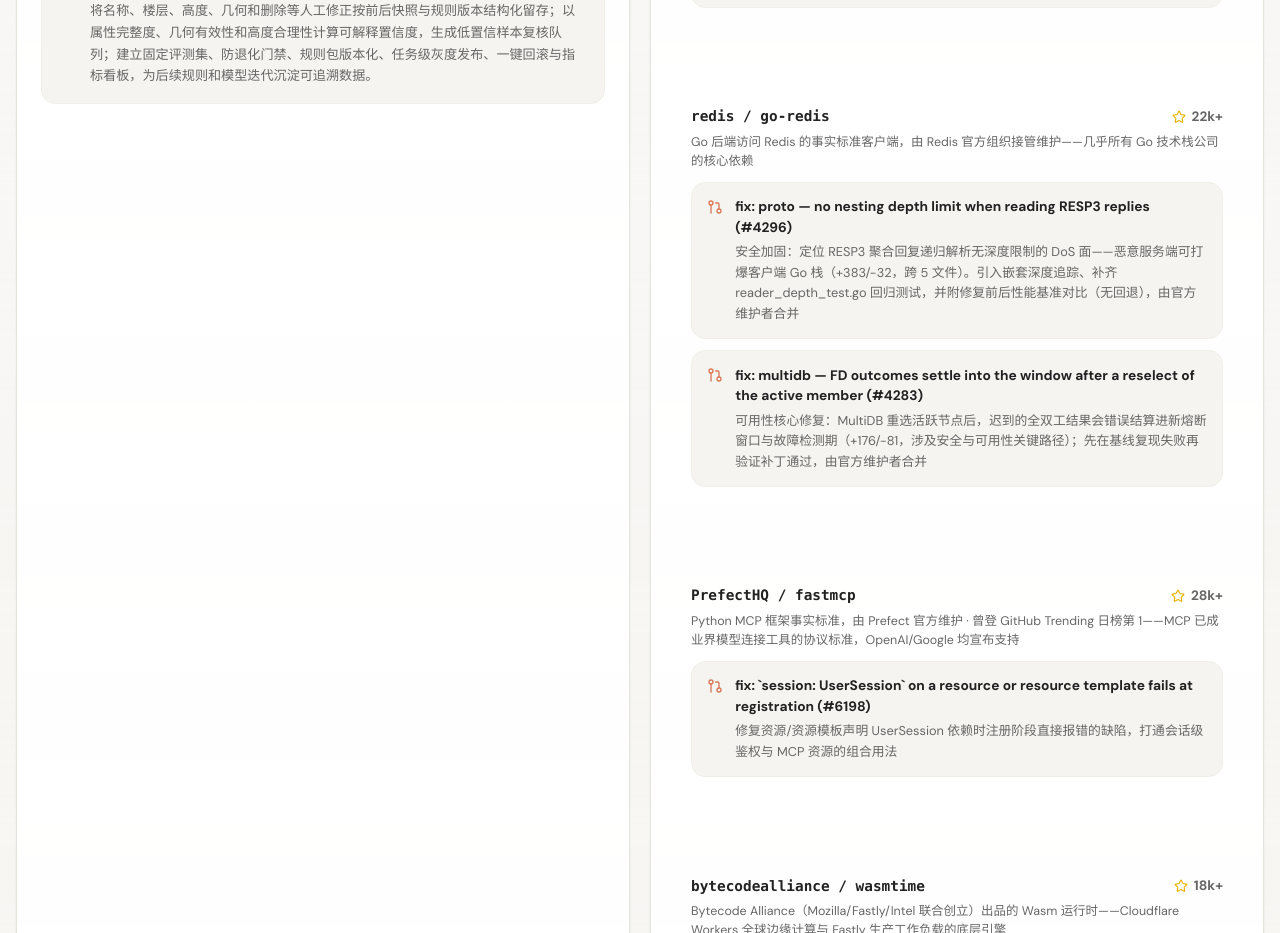
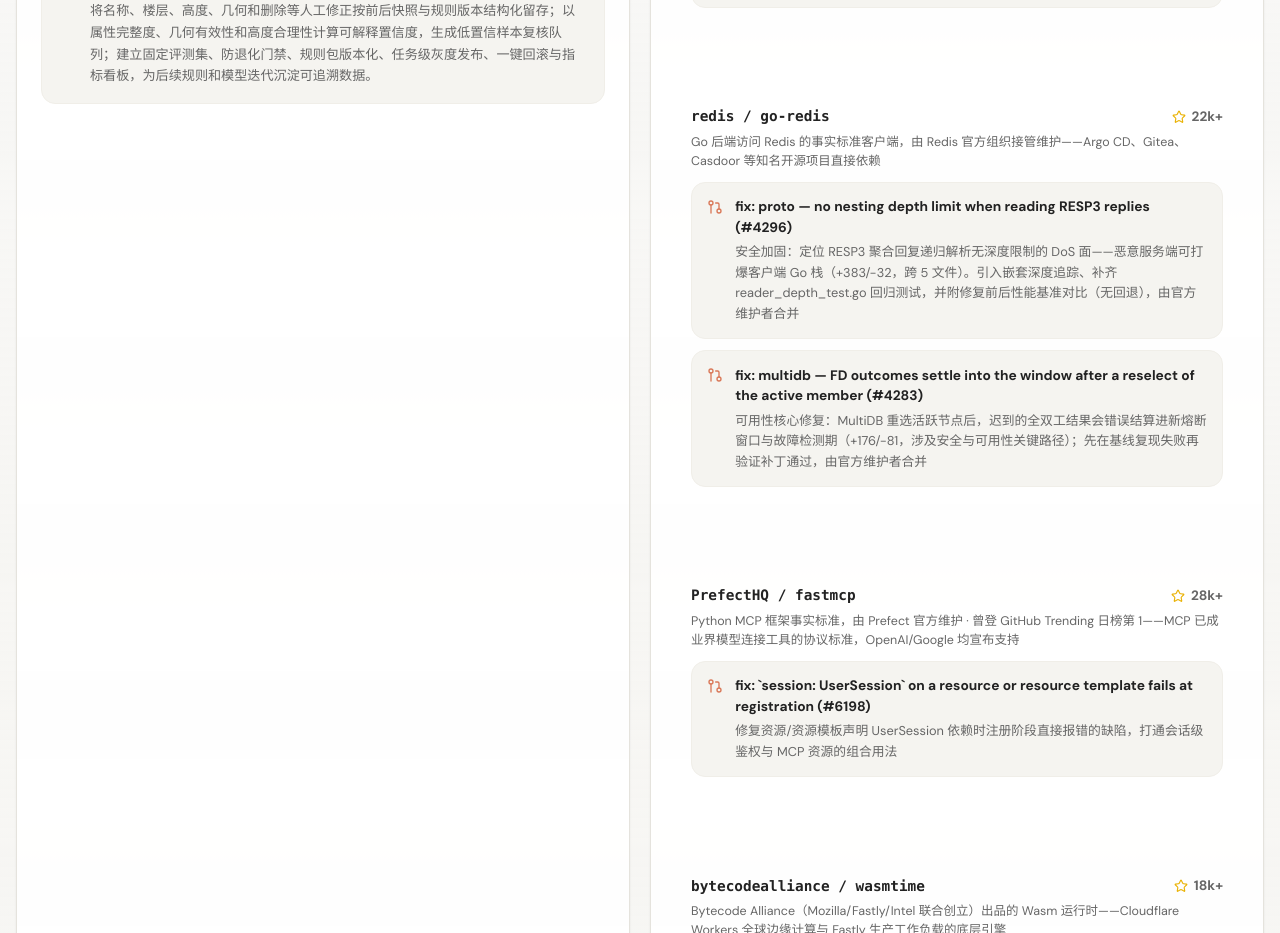
Before and after one commit to wangshun-china/interview-web, a Vue app: page / in a window 1280 px wide. Shown: the part 1820-2753 px from the top of the page. Built offline with nearby package versions, Linux system fonts and the light colour scheme.

Commit message:
resume: cite verifiable go-redis adopters (Argo CD/Gitea/Casdoor) instead of unverifiable claim

```diff
--- a/src/components/OpenSourceCard.vue
+++ b/src/components/OpenSourceCard.vue
@@ -102,7 +102,7 @@ const repos = [
     name: 'redis / go-redis',
     url: 'https://github.com/redis/go-redis',
     stars: '22k+',
-    desc: 'Go 后端访问 Redis 的事实标准客户端，由 Redis 官方组织接管维护——几乎所有 Go 技术栈公司的核心依赖',
+    desc: 'Go 后端访问 Redis 的事实标准客户端，由 Redis 官方组织接管维护——Argo CD、Gitea、Casdoor 等知名开源项目直接依赖',
     prs: [
       {
         title: 'fix: proto — no nesting depth limit when reading RESP3 replies (#4296)',
```
